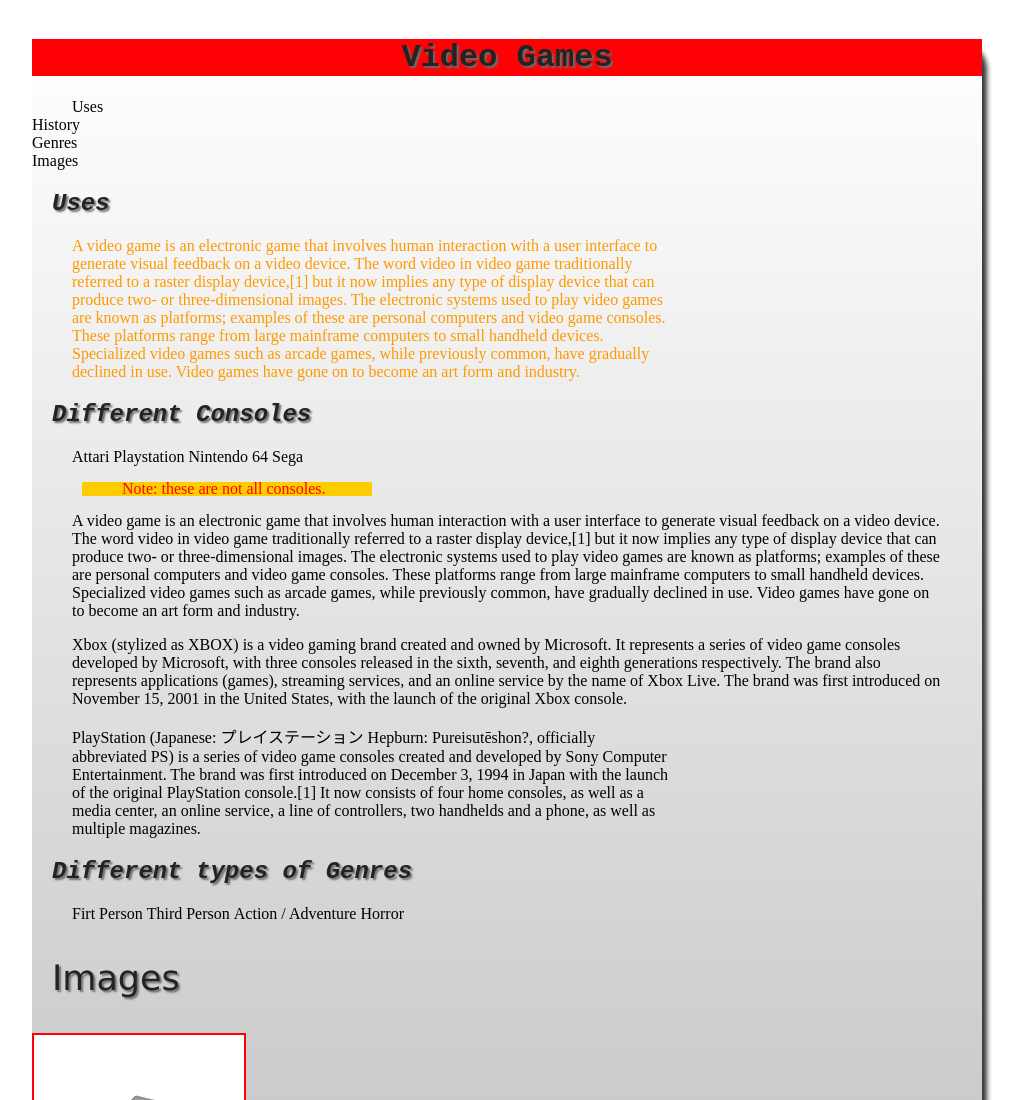
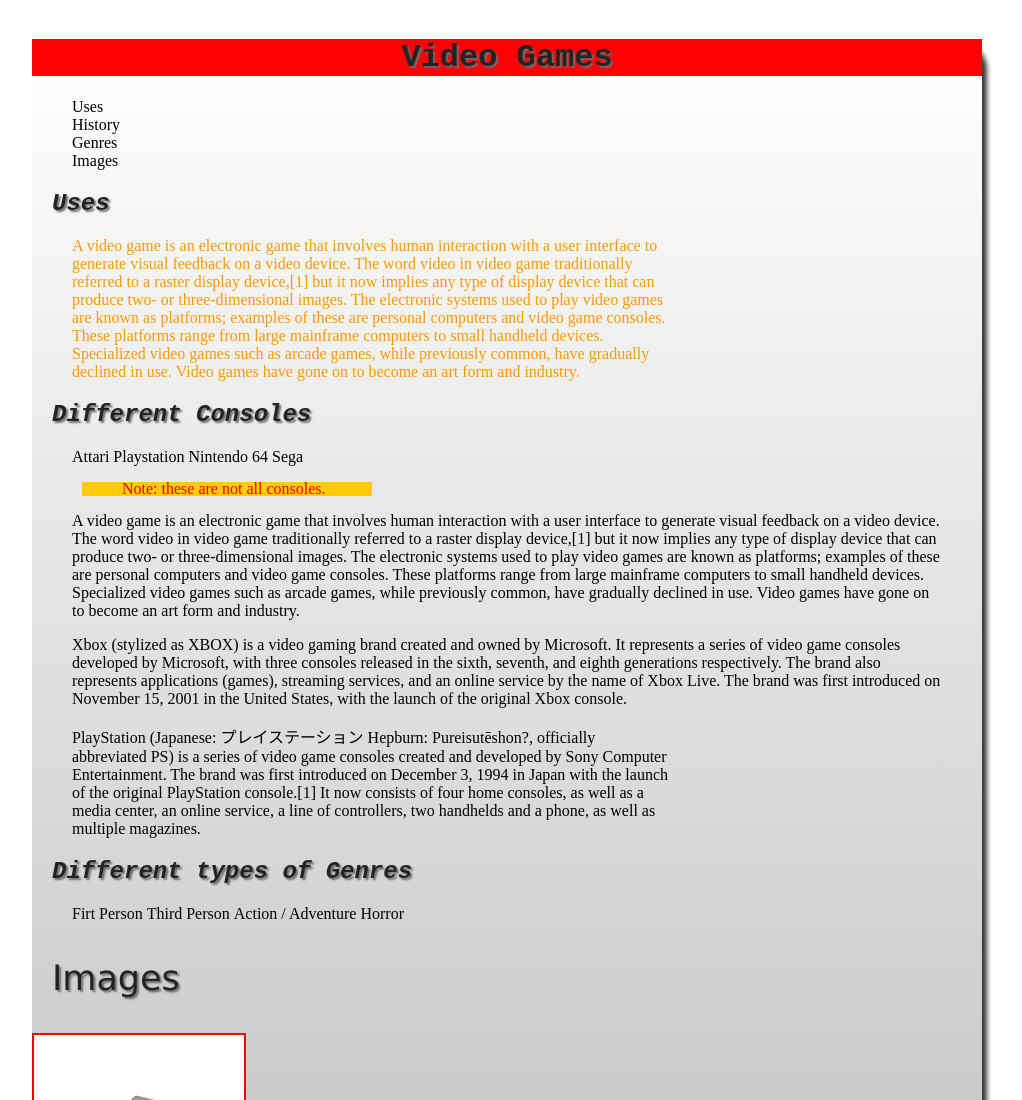
Before and after one commit to JamesMcGorty/DWS1, a plain HTML site: page project1/index.html in a window 1280 px wide. Shown: the top 1100 px of the page, without its empty margins (78-1100 px from the left). Drawn offline with Linux system fonts and the light colour scheme.

Commit message:
html rename

```diff
--- a/project1/css/stylesheet.css
+++ b/project1/css/stylesheet.css
@@ -102,10 +102,6 @@ a:a1:hover {
 	border:none;
 }
 
-#topnav {
-	list-style-type: none;
-	display: inline;
-}
 
 a.tn:hover {
 	color: #00FF00;
```
Also changed, not shown: project1/index.html (renamed from project1/index1.html), 1 other file.
